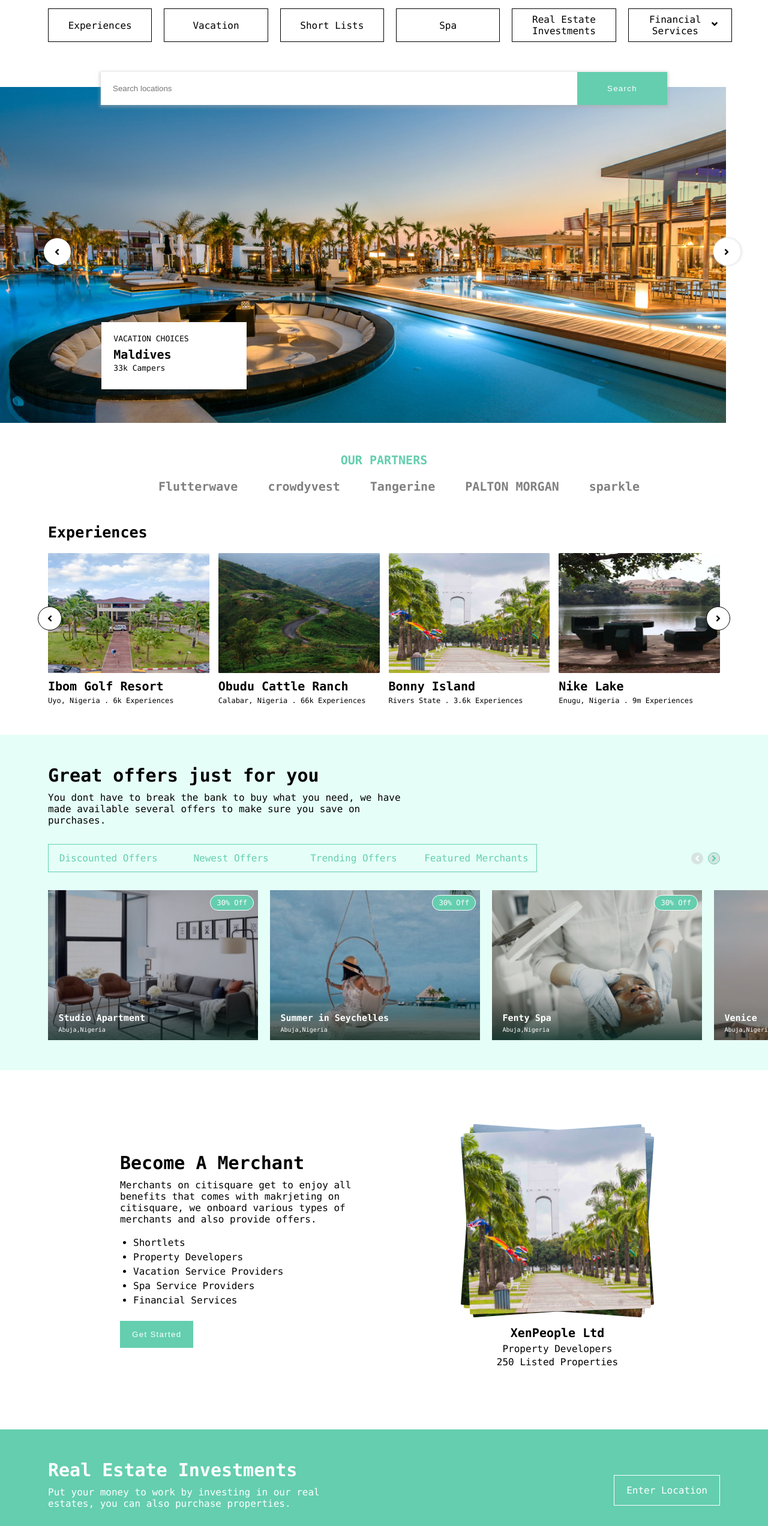
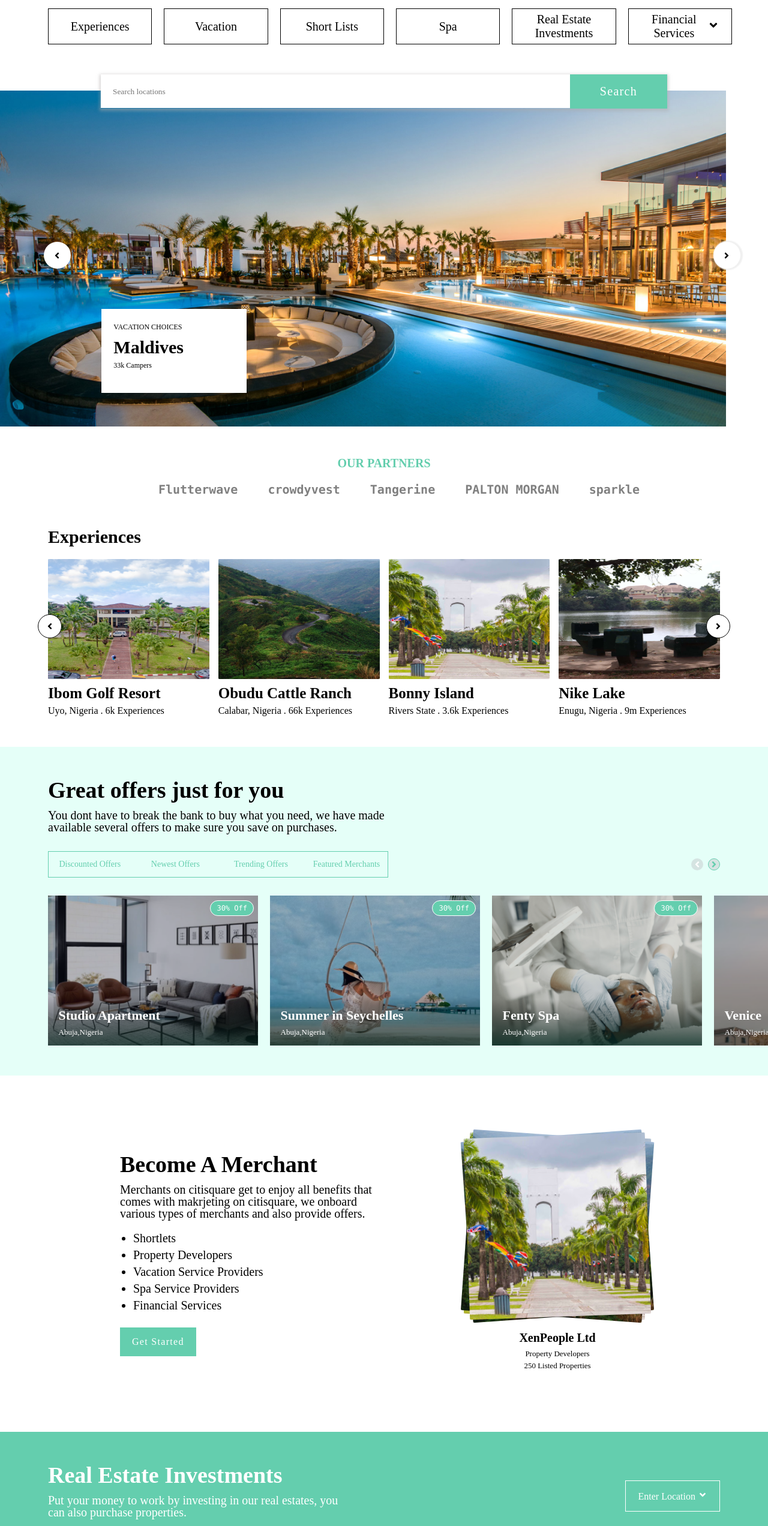
Before and after one commit to Ubongg/test-landing-page, a React (Create React App) app: page / in a window 1280 px wide. Shown: the part 120-2664 px from the top of the page at 60% size. Built offline with nearby package versions, Linux system fonts and the light colour scheme.

Commit message:
changed styles

```diff
--- /dev/null
+++ b/src/components/DropDown.js
@@ -0,0 +1,15 @@
+import React from "react";
+
+const DropDown = () => {
+  return (
+    <div className="drop-down">
+      <ul className="drop-links">
+        <li>Buy Now Pay Later</li>
+        <li>Mortgage Loans</li>
+        <li>Personal Loans</li>
+      </ul>
+    </div>
+  );
+};
+
+export default DropDown;
--- a/src/components/Investments.js
+++ b/src/components/Investments.js
@@ -1,4 +1,5 @@
 import React from "react";
+import { FaAngleDown } from "react-icons/fa";
 
 const Investments = () => {
   return (
@@ -12,7 +13,12 @@ const Investments = () => {
           </p>
         </div>
         <ul>
-          <li>Enter Location</li>
+          <li>
+            Enter Location{" "}
+            <span>
+              <FaAngleDown />
+            </span>
+          </li>
         </ul>
       </div>
       <div className="investmentsboxes">
--- a/src/components/SubNav.js
+++ b/src/components/SubNav.js
@@ -1,7 +1,11 @@
-import React from "react";
+import React, { useState } from "react";
 import { FaAngleDown } from "react-icons/fa";
+import { FaAngleUp } from "react-icons/fa";
+import DropDown from "./DropDown";
 
 const SubNav = () => {
+  const [dropDown, setDropDown] = useState(false);
+
   return (
     <div className="sub-nav">
       <ul className="sub-links">
@@ -10,12 +14,11 @@ const SubNav = () => {
         <li>short lists</li>
         <li>spa</li>
         <li>real estate investments</li>
-        <li>
+        <li onClick={() => setDropDown(!dropDown)}>
           financial services{" "}
-          <span>
-            <FaAngleDown />
-          </span>
+          <span>{dropDown ? <FaAngleUp /> : <FaAngleDown />}</span>
         </li>
+        {dropDown && <DropDown />}
       </ul>
     </div>
   );
--- a/src/index.css
+++ b/src/index.css
@@ -4,6 +4,7 @@ html {
   --main-transition: 0.3s linear all;
   --main-blue: rgb(74, 141, 195);
   --spacing: 1.3px;
+  --small-spacing: 1px;
   --line-height: 20px;
 }
 body {
@@ -23,6 +24,12 @@ li {
 button{
   cursor: pointer;
   letter-spacing: var(--spacing);
+  font-size: 16px;
+}
+p{
+    letter-spacing: var(--small-spacingspacing);
+    font-size: 20px;
+    line-height: var(--line-height);
 }
 .nav {
   display: flex;
@@ -44,6 +51,8 @@ button{
   margin-left: 30px;
   text-transform: capitalize;
   cursor: pointer;
+  font-family: 'Nunito Sans';
+  /* font-weight: 600; */
 }
 .links .sign {
   display: flex;
@@ -51,22 +60,28 @@ button{
 }
 .login {
   color: var(--primary-color);
+    font-family: 'Nunito Sans';
+    /* font-weight: 700; */
 }
 .started {
   background: var(--primary-color);
   color: #ffff;
   padding: 15px 20px;
   margin-top: -15px;
+  font-family: 'Nunito Sans';
+  /* font-weight: 600; */
+  font-size: 16px;
 }
 .sub-links {
   display: flex;
   justify-content: center;
   margin: 30px 60px;
+  position: relative;
 }
 .sub-links li {
   margin-left: 20px;
   border: 1px solid black;
-  padding: 8px 20px;
+  padding: 6px 20px;
   width: 100%;
   display: flex;
   justify-content: center;
@@ -75,11 +90,41 @@ button{
   text-transform: capitalize;
   transition: var(--main-transition);
   cursor: pointer;
+  font-family: 'Nunito Sans';
+  font-size: 20px;
 }
 .sub-links li:hover {
   background: var(--primary-color);
   color: #ffff;
   border: 1px solid var(--primary-color);
+}
+.drop-links{
+  position: absolute;
+  right: 2.2%;
+  bottom: -200%;
+  background: #fff;
+    margin: 0;
+    padding: 5px 45px 5px 10px;
+    box-shadow: -4px 4px 3px 1px rgba(173, 172, 172, 0.3);
+}
+.drop-links li{
+margin: 10px 10px 15px;
+border: none;
+width: 100%;
+  padding: 0;
+display: flex;
+justify-content: flex-start;
+align-items: flex-start;
+text-align: start;
+text-transform: capitalize;
+cursor: pointer;
+font-family: 'Nunito Sans';
+font-size: 13px;
+}
+.drop-links li:hover{
+  background: none;
+  color: black;
+  border: none;
 }
 .search-bar {
   display: flex;
@@ -99,11 +144,16 @@ button{
   padding: 20px;
   border: none;
 }
+.search-form input::placeholder{
+  font-family: 'Nunito';
+}
 .search-form button {
-  padding: 20px 50px;
+  padding: 17px 50px;
   background: var(--primary-color);
   color: #ffff;
   border: none;
+  font-family: 'Nunito';
+  font-size: 20px;
 }
 .section {
   margin: -80px 0 50px 0;
@@ -144,19 +194,21 @@ button{
 .section-text {
   background: #ffff;
   width: 20%;
-  height: 20%;
+  height: 25%;
   position: absolute;
   bottom: 10%;
   left: 14%;
   padding: 20px;
 }
 .section-text p {
-  font-size: 13px;
+  font-size: 12px;
   margin-bottom: 7px;
+  font-family: 'Nunito Sans';
 }
 .section-text h4 {
   margin-bottom: 3px;
-  font-size: 20px;
+  font-size: 30px;
+  font-family: 'Recoleta';
 }
 .partners {
   display: flex;
@@ -169,6 +221,7 @@ button{
   color: var(--primary-color);
   margin-bottom: 20px;
   font-size: 20px;
+  font-family: 'Nunito Sans';
 }
 .partners-list {
   display: flex;
@@ -185,7 +238,8 @@ button{
   margin-bottom: 20px;
 }
 .experiences .head h3{
-  font-size: 25px;
+  font-size: 30px;
+  font-family: 'Recoleta';
 }
 .experiences-boxes {
   display: grid;
@@ -236,11 +290,13 @@ button{
   margin-top: 10px;
 }
 .experience-box .text-bx h5{
-  font-size: 20px;
+  font-size: 25px;
+  font-family: 'Nunito Sans';
 }
 .experience-box .text-bx p {
   margin-top: 5px;
-  font-size: 12px;
+  font-size: 16px;
+  font-family: 'Nunito Sans';
 }
 .offers {
   background: rgb(229, 255, 248);
@@ -252,7 +308,11 @@ button{
 }
 .offers-text h3 {
   margin-bottom: 10px;
-    font-size: 30px;
+    font-size: 38px;
+    font-family: 'Recoleta Alt';
+}
+.offers-text p{
+  font-family: 'Nunito Sans';
 }
 .offers-nav {
   display: flex;
@@ -274,6 +334,8 @@ button{
   transition: var(--main-transition);
   text-align: center;
   color: var(--primary-color);
+  font-family: 'Nunito Sans';
+  font-size: 14px;
 }
 .offers-nav ul li:hover {
   background: var(--primary-color);
@@ -358,11 +420,13 @@ button{
   color: #ffff;
 }
 .offers-box .text-bx h4{
-  font-size: 15px;
+  font-size: 22px;
   margin-bottom: 5px;
+  font-family: 'Recoleta Alt';
 }
 .offers-box .text-bx p {
-  font-size: 10px;
+  font-size: 13px;
+  font-family: 'Nunito Sans';
 }
 .merchant {
   margin: 100px 200px;
@@ -374,15 +438,19 @@ button{
   width: 50%;
 }
 .merchant .text-bx h3{
-  font-size: 30px;
+  font-size: 38px;
+  font-family: 'Recoleta';
 }
 .merchant .text-bx p {
   margin: 10px 0 20px;
+  font-family: 'Nunito Sans';
 }
 .merchant .text-bx ul li {
   list-style: disc;
   margin-left: 22px;
   margin-bottom: 5px;
+  font-family: 'Nunito Sans';
+  font-size: 20px;
 }
 .merchant .text-bx button {
   margin-top: 20px;
@@ -390,6 +458,7 @@ button{
   color: #ffff;
   padding: 15px 20px;
   border: none;
+  font-family: 'Nunito Sans';
 }
 .img-stack {
   display: grid;
@@ -429,9 +498,12 @@ button{
 .merchant-text h4{
   font-size: 20px;
   margin-bottom: 5px;
+  font-family: 'Nunito Sans';
 }
 .merchant-text p{
-  margin-bottom: 3px;
+  /* margin-bottom: 5px; */
+  font-family: 'Nunito Sans';
+  font-size: 13px;
 }
 .investments {
   padding: 50px 0 50px 80px;
@@ -448,15 +520,19 @@ button{
   width: 500px;
 }
 .investments .head .text-bx h3{
-  font-size: 30px;
+  font-size: 38px;
+  font-family: 'Recoleta';
 }
 .investments .head .text-bx p {
   margin: 10px 0 20px 0;
+  font-family: 'Nunito Sans';
 }
 .investments .head ul li {
   background: transparent;
   border: 1px solid #ffff;
   padding: 15px 20px;
+  font-family: 'Nunito Sans';
+  font-size: 16px;
 }
 .investmentsboxes {
   display: grid;
@@ -479,8 +555,14 @@ button{
     width: 100%;
     height: 100%;
 }
+.investmentsbox .text-bx h4{
+  font-family: 'Recoleta Alt';
+  font-size: 24px;
+}
 .investmentsbox .text-bx p {
   margin: 10px 0;
+  font-family: 'Nunito Sans';
+  font-size: 13px;
 }
 .investments .button {
   margin-top: 30px;
@@ -493,6 +575,7 @@ button{
   border: 1px solid #ffff;
   color: white;
   padding: 15px 20px;
+  font-family: 'Nunito Sans';
 }
 .loans {
   margin: 50px;
@@ -506,19 +589,21 @@ button{
   margin-bottom: 40px;
 }
 .loans .text-bx h1 {
-  width: 800px;
-  font-size: 45px;
+  width: 850px;
+  font-size: 67px;
+  font-family: 'Recoleta Alt';
 }
 .loans .text-bx p {
   margin: 20px;
-  width: 800px;
-  font-size: 15px;
+  width: 700px;
+  font-family: 'Nunito Sans';
 }
 .loans .text-bx button {
   background: var(--main-blue);
   color: #ffff;
   padding: 15px 20px;
   border: none;
+  font-family: 'Nunito Sans';
 }
 .loans-boxes {
   display: flex;
@@ -533,9 +618,17 @@ button{
 }
 .loans-box p {
   margin: 10px 0;
+  font-family: 'Nunito Sans';
+  font-size: 16px;
+}
+.loans-box h3{
+  font-family: 'Recoleta Alt';
+    font-size: 24px;
 }
 .loans-m {
   margin: 30px 0 10px 0;
+  font-family: 'Nunito Sans';
+  font-size: 12px;
 }
 .icons {
   display: flex;
@@ -546,15 +639,18 @@ button{
   width: 30px;
   height: 30px;
   border-radius: 50%;
-  background: rgb(221, 216, 216);
+  background: #EBF5F1;;
   margin-right: 9px;
+}
+.icon-text{
+  font-size: 12px;
 }
 .shortlets {
   background: url("/public/images/shortlets.png");
   background-position: center;
   background-size: cover;
   background-repeat: no-repeat;
-  height: 83vh;
+  height: 100vh;
   overflow-x: hidden;
   position: relative;
 }
@@ -566,12 +662,14 @@ button{
   left: 10%;
 }
 .shortlets .text-bx h2 {
-  font-size: 45px;
+  font-size: 67px;
   margin: 20px 0;
-  width: 450px;
+  width: 550px;
+  font-family: 'Recoleta';
 }
 .shortlets .text-bx p {
   margin-bottom: 20px;
+  font-family: 'Nunito Sans';
 }
 .shortlets .text-bx button {
   background: var(--main-blue);
@@ -579,12 +677,14 @@ button{
   padding: 15px 20px;
   border: none;
   margin-bottom: 10px;
+  font-family: 'Nunito Sans';
 }
 .shortlets .text-bx li {
   border: 1px solid #fff;
   display: inline-block;
   padding: 10px;
-  font-size: 10px;
+  font-size: 16px;
+  font-family: 'Nunito Sans';
 }
 .shortlets-boxes {
   display: flex;
@@ -597,7 +697,7 @@ button{
 .shortlets-box {
   background: #ffff;
   padding: 8px;
-  width: 33%;
+  width: 40%;
   margin-right: 15px;
 }
 .shortlets-box .img-bx {
@@ -611,10 +711,12 @@ button{
 }
 .shortlets-boxes .box-text-bx p{
   font-size: 12px;
-  margin-bottom: 3px;
+  margin: 5px 0;
+  font-family: 'Nunito Sans';
 }
 .shortlets-boxes .box-text-bx h4{
-  font-size: 20px;
+  font-size: 24px;
+  font-family: 'Recoleta Alt';
 }
 .waiting-list{
   display: flex;
@@ -625,16 +727,21 @@ button{
   text-align: center;
 }
 .waiting-list h1{
-  font-size: 45px;
+  font-size: 67px;
+  font-family: 'Recoleta Alt';
 }
 .waiting-list p{
   width: 600px;
-  margin: 20px;
+  margin: 20px 0 40px;
+  font-family: 'Nunito Sans';
 }
 .waiting-list input{
-  width: 500px;
+  width: 400px;
   padding: 20px;
-  margin-bottom: 20px;
+  margin-bottom: 30px;
+}
+.waiting-list input::placeholder{
+    font-family: 'Nunito Sans';
 }
 .waiting-list button{
   background: var(--primary-color);
@@ -642,6 +749,7 @@ button{
   padding: 15px 20px;
   border: none;
   margin-bottom: 10px;
+  font-family: 'Nunito Sans';
 }
 .footer{
   background: #071F2C;
@@ -653,9 +761,13 @@ button{
   grid-template-columns: repeat(4, 1fr);
   padding: 50px 80px;
   grid-gap: 80px;
+  font-family: 'Nunito Sans';
 }
 .footer h4{
-  font-size: 20px;
+  font-size: 16px;
+}
+.footer li{
+  font-size: 14px;
 }
 .col-1, .col-2, .col-4{
   max-width: 250px;
@@ -665,6 +777,9 @@ button{
 }
 .col-1 .img-bx img{
   filter: invert(100%);
+}
+.col-1 .text-bx p{
+  font-size: 12px;
 }
 .col-2{
   margin-left: 50px;
@@ -681,6 +796,21 @@ button{
 .col-4 .top{
     margin-bottom: 50px;
 }
+.footer .social-links{
+  margin-top: -10px;
+}
+.footer .social-links span{
+  margin-right: 5px;
+}
+.footer .social-links span .social{
+  width: 32px;
+  height: 32px;
+  border-radius: 13px;
+}
+.footer .social-links span .cards{
+  width: 32px;
+  height: 32px;
+}
 .footer-img{
   /* z-index: 1;  */
   position: absolute;
```
Also changed, not shown: src/components/Footer.js (+28 -6 lines).
